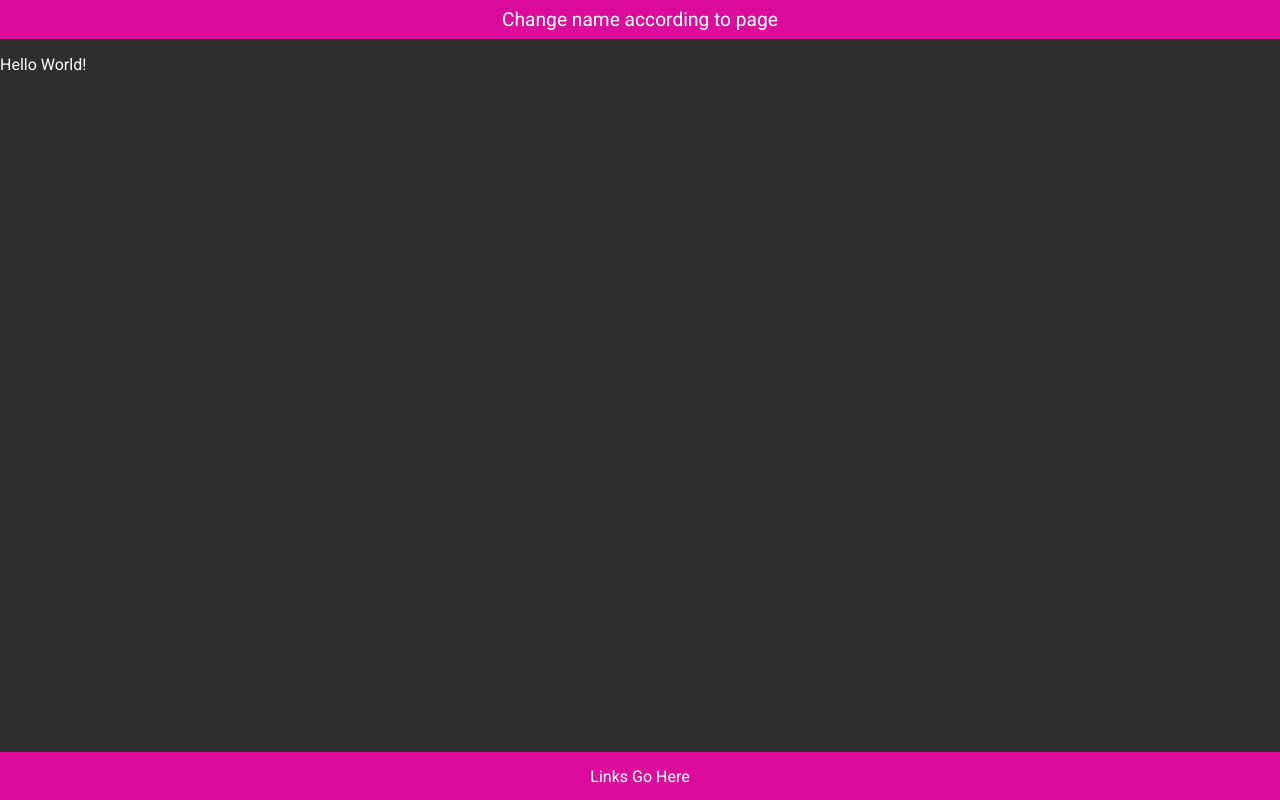
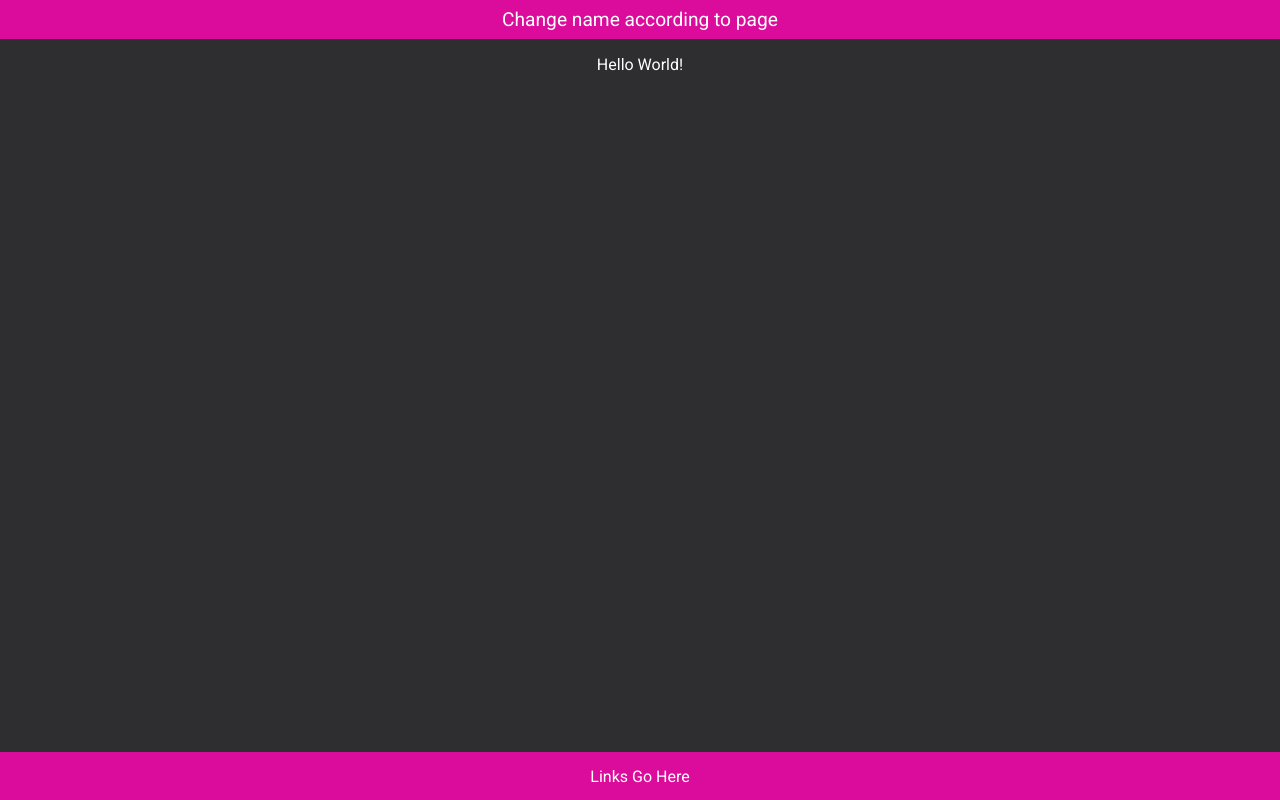
Before and after one commit to doctype-Melvin/repsetweight, a Next.js app: page / in a window 1280 px wide. Built offline with nearby package versions, Linux system fonts and the light colour scheme.

Commit message:
adds styling to home page

```diff
--- a/app/homepage.css
+++ b/app/homepage.css
@@ -0,0 +1,4 @@
+.page__container {
+    display: flex;
+    justify-content: center;
+}
--- a/app/page.js
+++ b/app/page.js
@@ -2,7 +2,7 @@ import './homepage.css'
 
 export default function Home() {
   return (
-    <section>
+    <section className='page__container'>
     <p>Hello World!</p>
     </section>
   );
```
